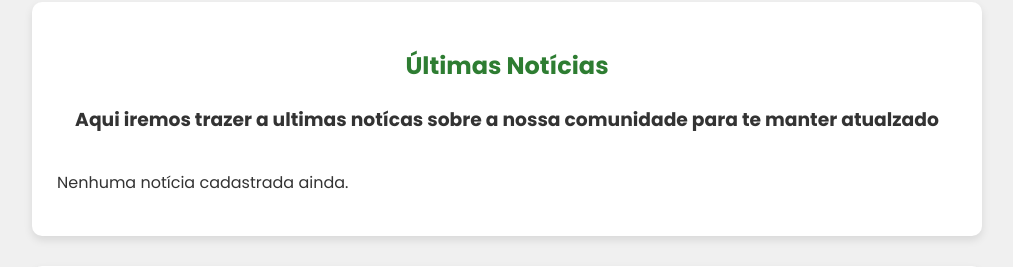
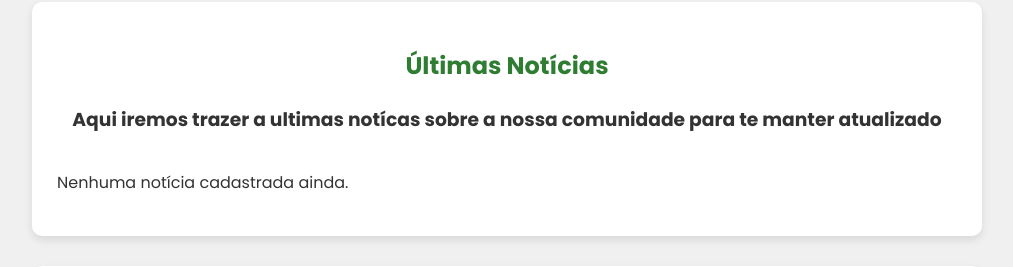
Before and after one commit to Math-Ferraz/Not-cias-Sustent-veis, a Flask app: page / in a window 1280 px wide. Shown: the part 424-691 px from the top of the page, without its empty margins (133-1146 px from the left). Run offline with Flask 3, Linux system fonts and the light colour scheme.

Commit message:
att geral 04

```diff
--- a/templates/index.html
+++ b/templates/index.html
@@ -23,7 +23,7 @@
 
     <div class="container" id="noticias">
         <h2>Últimas Notícias</h2>
-        <h3>Aqui iremos trazer a ultimas notícas sobre a nossa comunidade para te manter atualzado</h3>
+        <h3>Aqui iremos trazer a ultimas notícas sobre a nossa comunidade para te manter atualizado</h3>
         <div class="noticias-grid">
             {% for noticia in noticias %}
             <div class="noticia-card">
```
